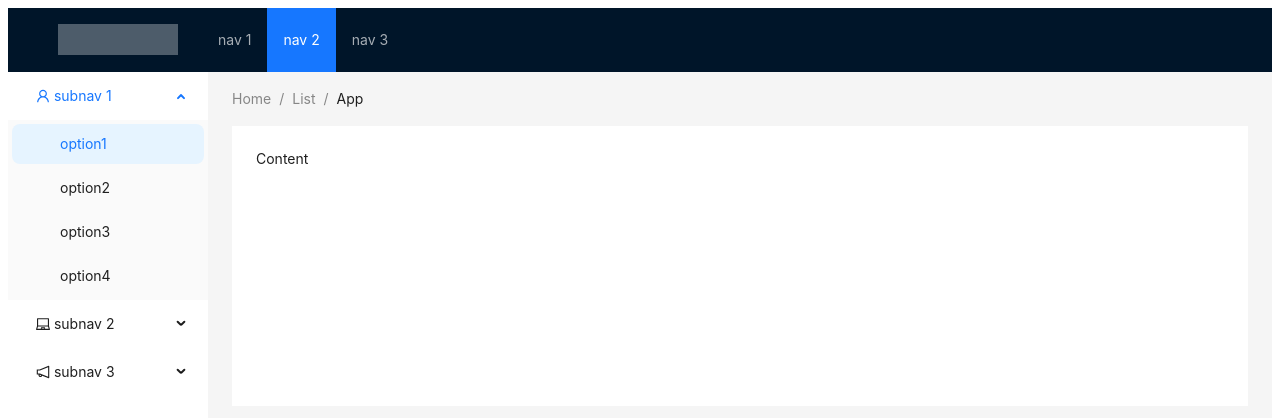
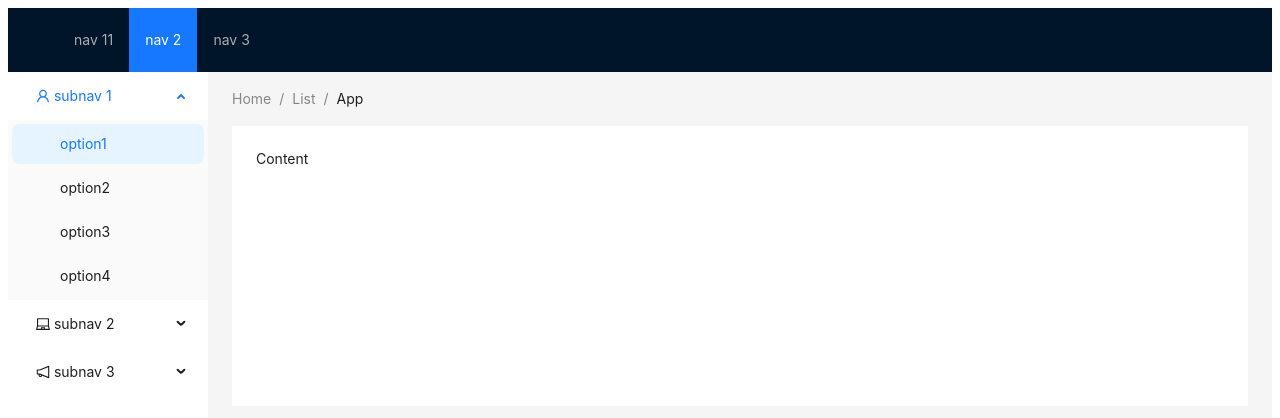
Before and after one commit to linqin-cn/-12306, a Vue app in the folder web/: page / in a window 1280 px wide. Shown: the top 418 px of the page. Built offline with nearby package versions, Linux system fonts and the light colour scheme; no server answers.

Commit message:
5.13 vue组件开发，增加the-header组件

```diff
--- /dev/null
+++ b/web/src/components/the-header.vue
@@ -0,0 +1,32 @@
+<template>
+  <a-layout-header class="header">
+    <div class="logo" />
+    <a-menu
+        v-model:selectedKeys="selectedKeys1"
+        theme="dark"
+        mode="horizontal"
+        :style="{ lineHeight: '64px' }"
+    >
+      <a-menu-item key="1">nav 11</a-menu-item>
+      <a-menu-item key="2">nav 2</a-menu-item>
+      <a-menu-item key="3">nav 3</a-menu-item>
+    </a-menu>
+  </a-layout-header>
+</template>
+
+<script>
+import {defineComponent, ref} from "vue";
+
+export default defineComponent({
+  name: "The-header-view",
+  setup() {
+    return {
+      selectedKeys1 : ref(['2'])
+    };
+  }
+});
+</script>
+
+<style scoped>
+
+</style>
--- a/web/src/views/main.vue
+++ b/web/src/views/main.vue
@@ -1,18 +1,7 @@
 <template>
   <a-layout id="components-layout-demo-top-side-2">
-    <a-layout-header class="header">
-      <div class="logo" />
-      <a-menu
-          v-model:selectedKeys="selectedKeys1"
-          theme="dark"
-          mode="horizontal"
-          :style="{ lineHeight: '64px' }"
-      >
-        <a-menu-item key="1">nav 1</a-menu-item>
-        <a-menu-item key="2">nav 2</a-menu-item>
-        <a-menu-item key="3">nav 3</a-menu-item>
-      </a-menu>
-    </a-layout-header>
+    <the-header-view></the-header-view>
+
     <a-layout>
       <a-layout-sider width="200" style="background: #fff">
         <a-menu
@@ -76,7 +65,8 @@
 </template>
 <script setup>
 import { ref } from 'vue';
-const selectedKeys1 = ref(['2']);
+import TheHeaderView from "@/components/the-header.vue";
+
 const selectedKeys2 = ref(['1']);
 const openKeys = ref(['sub1']);
 </script>
```
